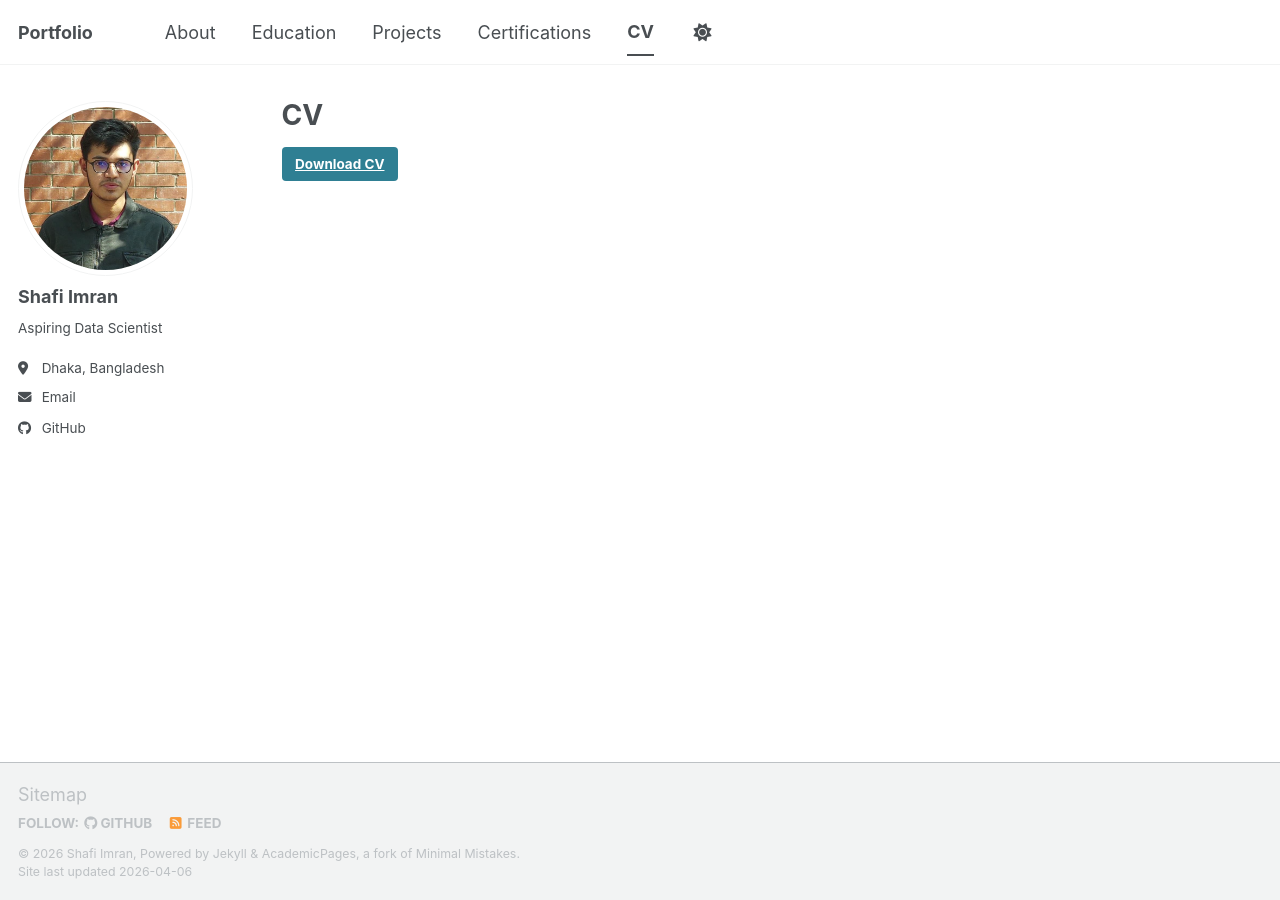
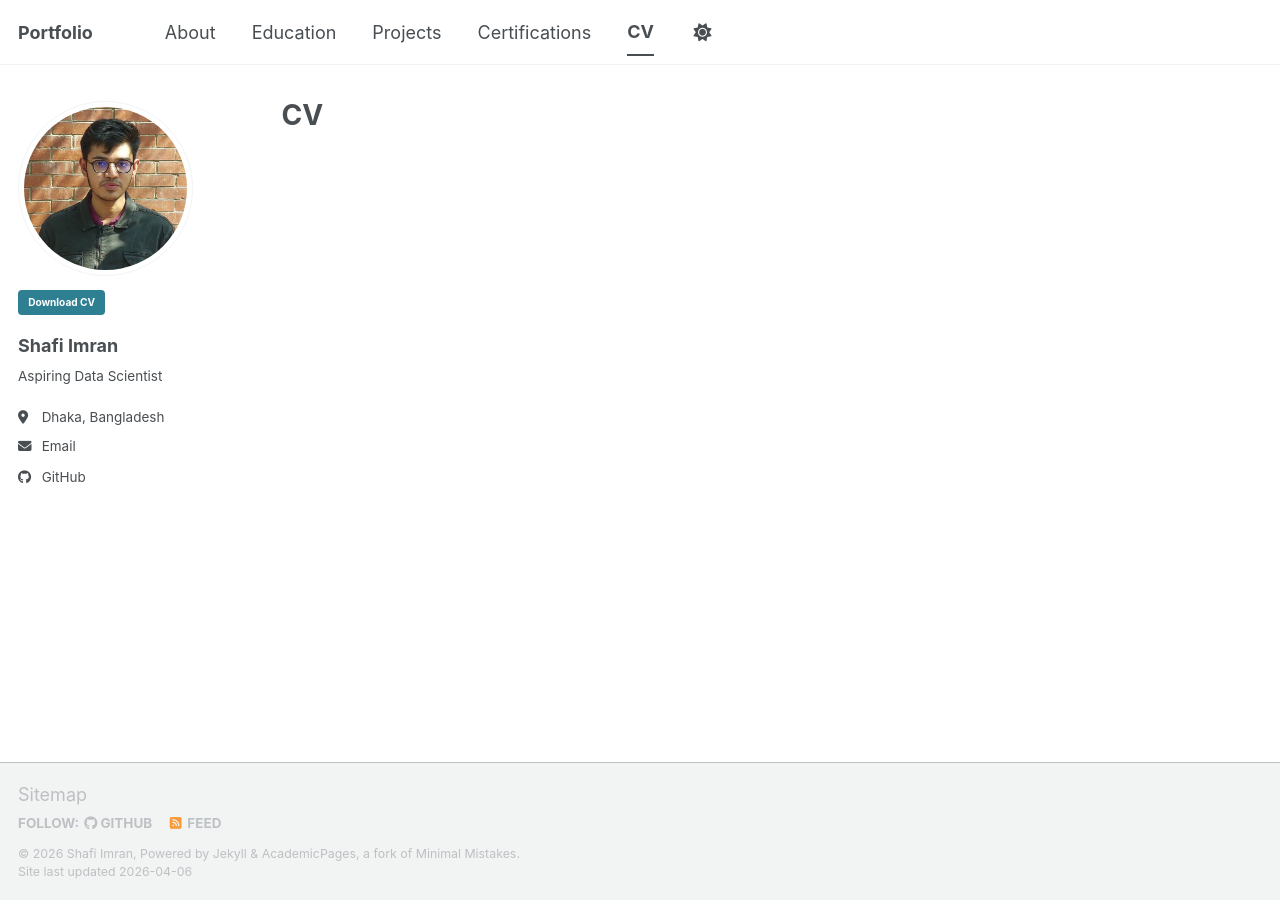
Before and after one commit to shafiimran/shafiimran.github.io, a Jekyll site: the page built from _pages/cv.md, in a window 1280 px wide. Built offline with Jekyll 4.4.1, drawn with Linux system fonts in a browser that asks for light colours; a script bundle is joined from its source files by our own code; library files that are not in the unit come from our copies.

Commit message:
Remove outdated CV download link and ensure button appears only on the CV page

```diff
--- a/_includes/author-profile.html
+++ b/_includes/author-profile.html
@@ -13,6 +13,10 @@
     	<img src="{{ author.avatar | prepend: "/images/" | prepend: base_path }}" class="author__avatar" alt="{{ author.name }}"  fetchpriority="high" />
     {% endif %}
   </div>
+
+  {% if page.permalink == "/cv/" %}
+    <p><a href="{{ '/files/cv_shafi_imran.pdf' | prepend: base_path }}" class="btn" target="_blank" rel="noopener noreferrer">Download CV</a></p>
+  {% endif %}
 
   <div class="author__content">
     <h3 class="author__name">{{ author.name }}</h3>
```
Also changed, not shown: _pages/cv.md (+0 -2 lines).
